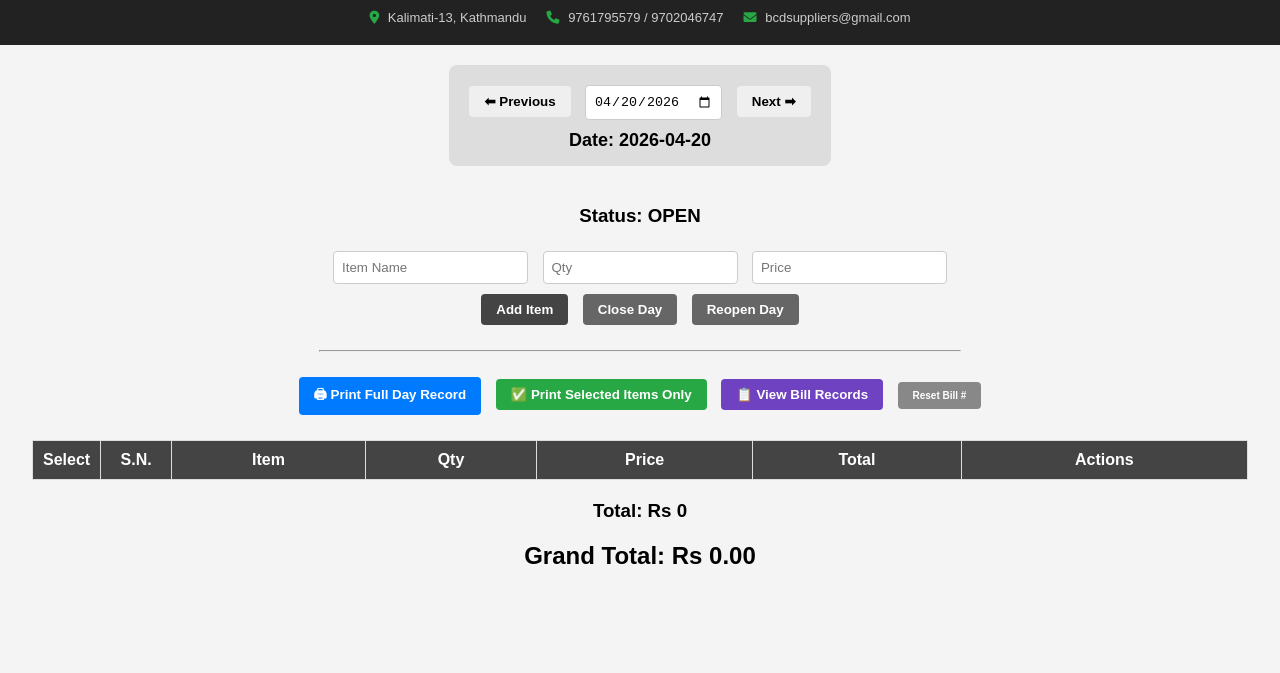
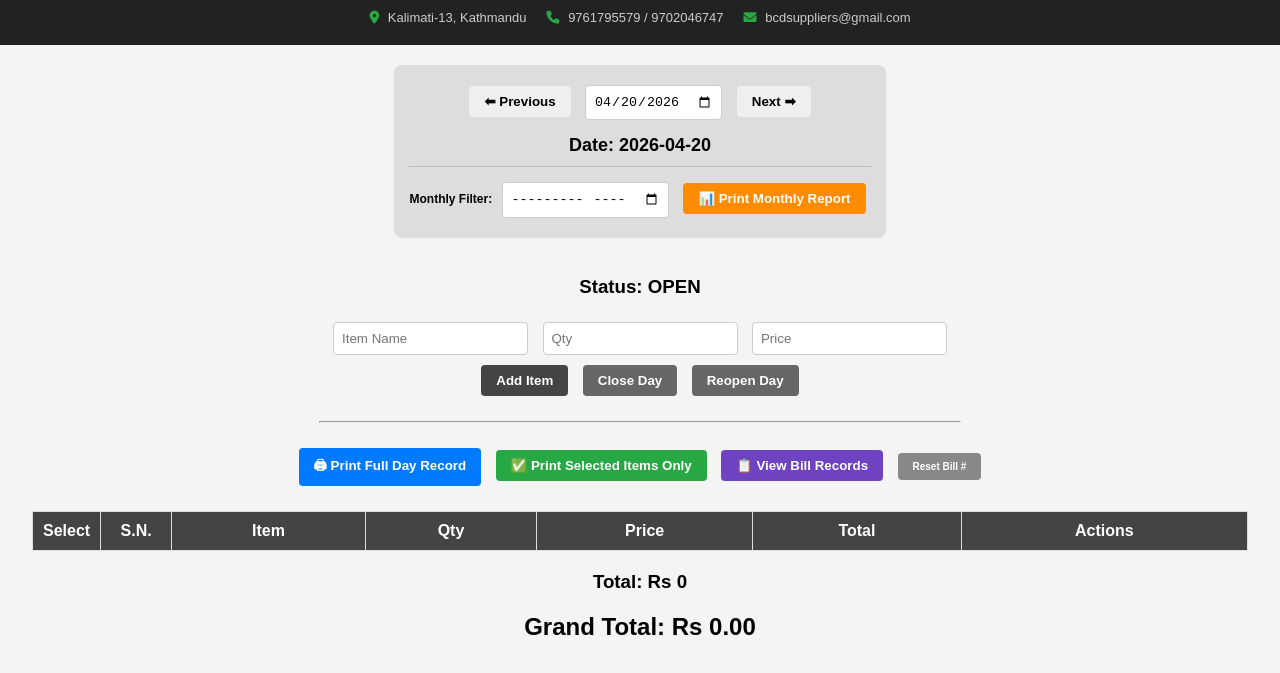
Before and after one commit to devrajbasnet/bcdbillingsystem, a plain HTML site: page index.html in a window 1280 px wide. Shown: the part 83-756 px from the top of the page. Drawn offline with Linux system fonts and the light colour scheme.

Commit message:
index.html

```diff
--- a/index.html
+++ b/index.html
@@ -40,6 +40,7 @@
         .print-full-btn { background: #007bff; color: white; }
         .select-print-btn { background: #28a745; color: white; }
         .history-btn { background: #6f42c1; color: white; }
+        .monthly-btn { background: #ff8c00; color: white; }
 
         #computer-gen-note, #print-timestamp { display: none; }
         #billHistorySection { display: none; margin-top: 30px; border-top: 3px solid #6f42c1; padding-top: 20px; background: #f9f9f9; }
@@ -75,11 +76,18 @@
 <div id="print-timestamp"></div>
 
 <div class="nav no-print">
-    <button onclick="prevDay()">⬅ Previous</button>
-    <input type="date" id="dateFilter" onchange="filterByDate(this.value)">
-    <button onclick="nextDay()">Next ➡</button>
-    <br>
-    <span id="currentDate" style="font-size:18px;font-weight:bold; display:block; margin-top:5px;"></span>
+    <div style="margin-bottom: 10px;">
+        <button onclick="prevDay()">⬅ Previous</button>
+        <input type="date" id="dateFilter" onchange="filterByDate(this.value)">
+        <button onclick="nextDay()">Next ➡</button>
+    </div>
+    <span id="currentDate" style="font-size:18px;font-weight:bold; display:block; margin-bottom:10px;"></span>
+
+    <div style="border-top: 1px solid #bbb; padding-top: 10px;">
+        <label style="font-size: 12px; font-weight: bold;">Monthly Filter:</label>
+        <input type="month" id="monthFilter">
+        <button class="monthly-btn" onclick="printMonthlyReport()">📊 Print Monthly Report</button>
+    </div>
 </div>
 
 <div class="no-print">
@@ -251,6 +259,7 @@ function renderHistory() {
         row.insertCell(3).innerText = "Rs " + bill.grandTotal.toFixed(2);
         let actions = row.insertCell(4);
 
+
         let deleteBtn = isClosed ? "" : `<button class="danger" style="padding:4px 8px; font-size:10px" onclick='deleteBill(${bill.billNo})'>Delete</button>`;
 
         actions.innerHTML = `
@@ -350,17 +359,72 @@ function reprintBill(bill) {
                     <tbody>${tableRows}</tbody>
                 </table>
                 <div class="total-section">Grand Total: Rs ${bill.grandTotal.toFixed(2)}</div>
-
                 <div class="spacer"></div>
-
                 <div class="website-note">Visit us at: ${WEBSITE_URL}</div>
-
                 <div class="sig-section">
                     <div class="sig-box">Receiver's Signature</div>
                     <div class="sig-box">Authorized Signature</div>
                 </div>
             </div>
             <script>window.onload = function() { setTimeout(function(){ window.print(); window.close(); }, 700); }<\/script>
+        </body>
+        </html>
+    `);
+    printWindow.document.close();
+}
+
+function printMonthlyReport() {
+    const selectedMonth = document.getElementById('monthFilter').value;
+    if (!selectedMonth) { alert("Please select a month!"); return; }
+
+    let monthlyData = [];
+    let grandTotal = 0;
+
+    for (let i = 0; i < localStorage.length; i++) {
+        let key = localStorage.key(i);
+        // Valid date format is YYYY-MM-DD
+        if (key.startsWith(selectedMonth) && !key.endsWith("_status") && key !== "all_bill_history" && key !== "lastBillNumber") {
+            let dayData = JSON.parse(localStorage.getItem(key)) || [];
+            let dayTotal = dayData.reduce((sum, item) => sum + item.total, 0);
+            if (dayData.length > 0) {
+                monthlyData.push({ date: key, total: dayTotal });
+                grandTotal += dayTotal;
+            }
+        }
+    }
+
+    monthlyData.sort((a, b) => new Date(a.date) - new Date(b.date));
+
+    if (monthlyData.length === 0) { alert("No data for this month."); return; }
+
+    let printWindow = window.open('', '_blank', 'width=800,height=600');
+    let rows = monthlyData.map(d => `<tr><td>${d.date}</td><td>Rs ${d.total.toFixed(2)}</td></tr>`).join('');
+
+    printWindow.document.write(`
+        <html>
+        <head>
+            <title>Monthly Report - ${selectedMonth}</title>
+            <style>
+                body { font-family: Arial; padding: 30px; text-align: center; }
+                .rep-header { border-bottom: 2px solid #000; padding-bottom: 10px; margin-bottom: 20px; }
+                table { width: 100%; border-collapse: collapse; }
+                th, td { border: 1px solid #000; padding: 10px; text-align: left; }
+                th { background: #f0f0f0; }
+                .grand { font-size: 20px; font-weight: bold; margin-top: 20px; text-align: right; }
+            </style>
+        </head>
+        <body>
+            <div class="rep-header">
+                <h1>${COMPANY_NAME}</h1>
+                <p>MONTHLY SALES REPORT: ${selectedMonth}</p>
+                <p>PAN: ${PAN_NO}</p>
+            </div>
+            <table>
+                <thead><tr><th>Date</th><th>Total Sales</th></tr></thead>
+                <tbody>${rows}</tbody>
+            </table>
+            <div class="grand">Monthly Grand Total: Rs ${grandTotal.toFixed(2)}</div>
+            <script>window.onload = function(){ window.print(); window.close(); }<\/script>
         </body>
         </html>
     `);
```
